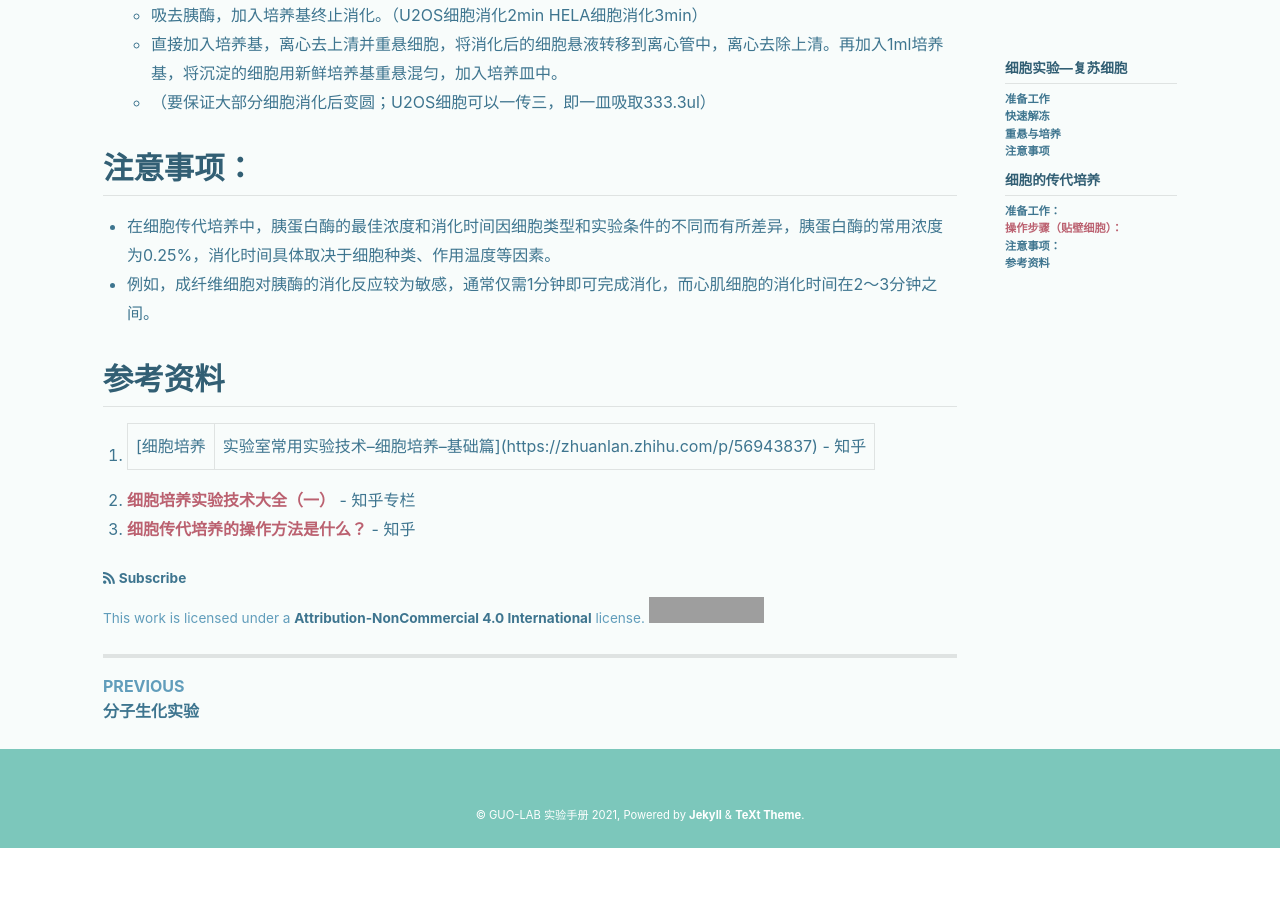
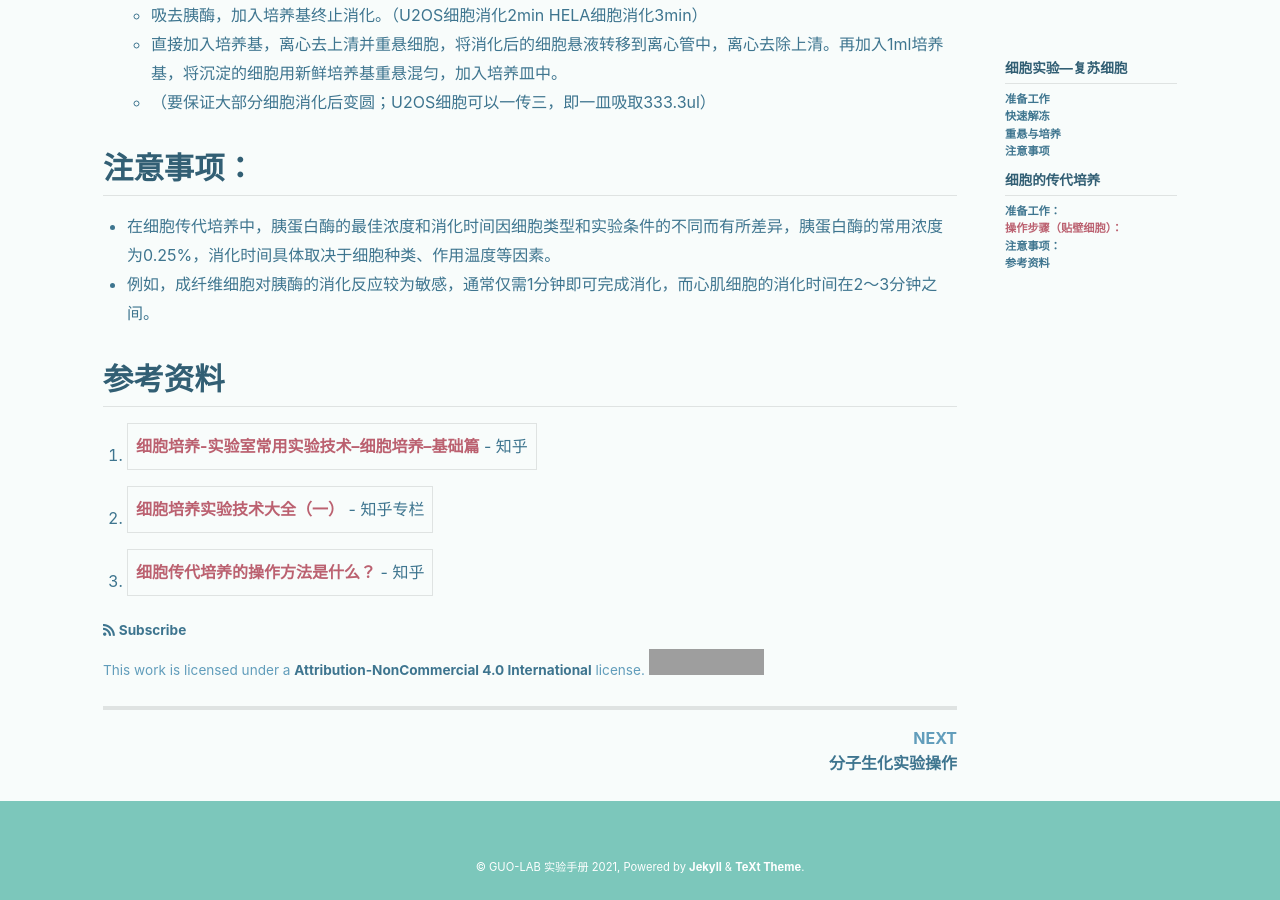
Before and after one commit to hhjhh-github/hhjhh.github.io, a Jekyll site: the page built from _posts/2024-10-07-cell.md, in a window 1280 px wide and 900 px high, scrolled down 1562 px. Built offline with Jekyll 4.4.1, drawn with Linux system fonts in a browser that asks for light colours; nearby versions of some CDN libraries; before the commit the page ends 2410 px from its top, so only the background shows below that; grey boxes are pictures that could not be loaded.

Commit message:
修改格式

```diff
--- a/_posts/2024-10-07-cell.md
+++ b/_posts/2024-10-07-cell.md
@@ -56,6 +56,6 @@ article_header:
 - 例如，成纤维细胞对胰酶的消化反应较为敏感，通常仅需1分钟即可完成消化，而心肌细胞的消化时间在2～3分钟之间。
 
 ## 参考资料
-1. [细胞培养|实验室常用实验技术--细胞培养--基础篇](https://zhuanlan.zhihu.com/p/56943837) - 知乎
-2. [细胞培养实验技术大全（一）](https://zhuanlan.zhihu.com/p/33950762) - 知乎专栏
-3. [细胞传代培养的操作方法是什么？](https://www.zhihu.com/question/26452765) - 知乎
+1. [细胞培养-实验室常用实验技术--细胞培养--基础篇](https://zhuanlan.zhihu.com/p/56943837) - 知乎|
+2. [细胞培养实验技术大全（一）](https://zhuanlan.zhihu.com/p/33950762) - 知乎专栏|
+3. [细胞传代培养的操作方法是什么？](https://www.zhihu.com/question/26452765) - 知乎|
--- a/_posts/2018-07-01-welcome.md
+++ b/_posts/2024-10-07-chemical.md
@@ -1,5 +1,5 @@
 ---
-title: 分子生化实验
+title: 分子生化实验操作
 tags: experiment
 ---
 
@@ -8,9 +8,9 @@ tags: experiment
 ## PCR反应体系设置
 
 ### PCR体系 50ul X2管
-- Q5 2x Master Mix                                         | 25ul
-- dd H2O                                                         | 19ul/18ul
-- VectcDNA/cdna                                             | 1ul（10ng）/2ul
+- Q5 2x Master Mix                                                   | 25ul
+- dd H2O                                                             | 19ul/18ul
+- VectcDNA/cdna                                                      | 1ul（10ng）/2ul
 - F/R                                                                | 2.5ul
 
 ## PCR循环步骤
@@ -30,5 +30,5 @@ tags: experiment
 
 ## 参考资料
 1. [Pcr实验步骤及常见问题汇总](https://zhuanlan.zhihu.com/p/56943837) - 知乎 | 知乎专栏
-2. [Pcr 标准操作流程](https://zhuanlan.zhihu.com/p/33950762) - 知乎 - 知乎专栏
+2. [Pcr 标准操作流程](https://zhuanlan.zhihu.com/p/33950762) - 知乎 | 知乎专栏
 3. [聚合酶链反应(Pcr)详细实验操作步骤](https://www.zhihu.com/question/26452765) - 知乎 | 知乎专栏
```
